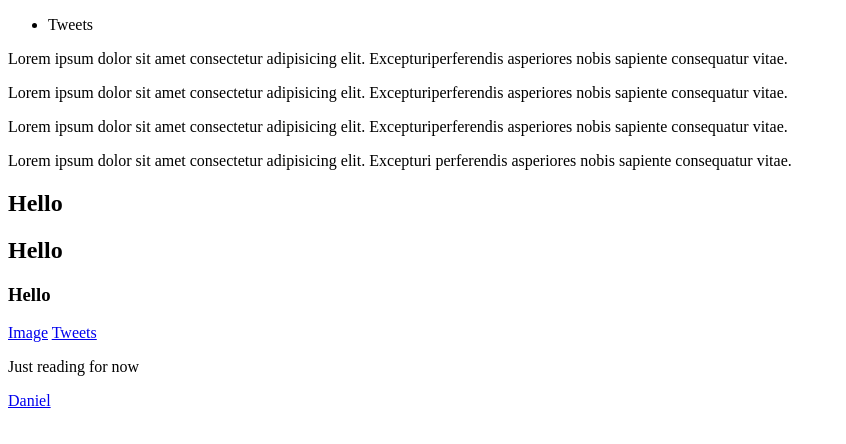
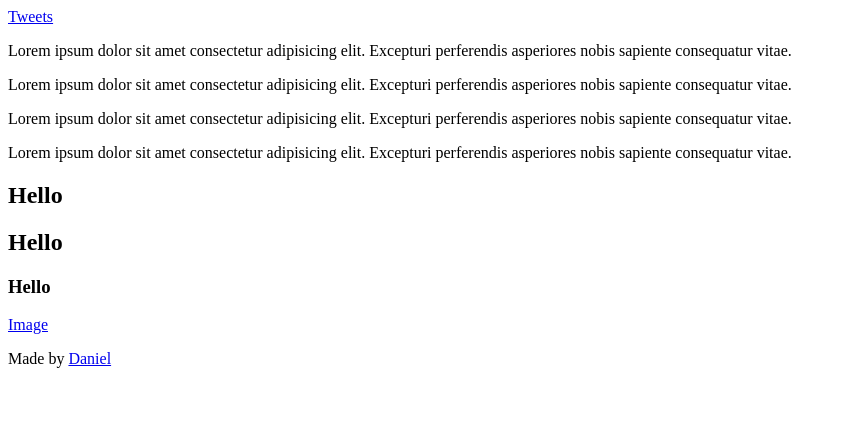
Before and after one commit to skidan007/My_First_Portfolio, a plain HTML site: page html_basic/index.html in a window 1280 px wide. Shown: the whole page, without its empty margins (0-846 px from the left). Drawn offline with Linux system fonts and the light colour scheme.

Commit message:
added footesr

```diff
--- a/html_basic/index.html
+++ b/html_basic/index.html
@@ -1,25 +1,25 @@
 <!DOCTYPE html>
 <html lang="en">
 <head>
-    <meta charset="UTF-8" />
-    <meta name="viewport" content="width=device-width, initial-scale=1.0" />
+    <meta charset="UTF-8">
+    <meta name="viewport" content="width=device-width, initial-scale=1.0">
     <title>Document</title>
 </head>
 <body>
-    <header><ul><li><a href="tweets.html"></a>Tweets</li></ul></header>
-    <main>
-      <article>
-        <p>Lorem ipsum dolor sit amet consectetur adipisicing elit. Excepturiperferendis asperiores nobis sapiente consequatur vitae.</p>
-        <p>Lorem ipsum dolor sit amet consectetur adipisicing elit. Excepturiperferendis asperiores nobis sapiente consequatur vitae.</p>
-        <p>Lorem ipsum dolor sit amet consectetur adipisicing elit. Excepturiperferendis asperiores nobis sapiente consequatur vitae.</p>
+    <header><a href="tweets.html">Tweets</a></header>
+    <main> <article>
+        <p>Lorem ipsum dolor sit amet consectetur adipisicing elit. Excepturi perferendis asperiores nobis sapiente consequatur vitae.</p>
+    <p>Lorem ipsum dolor sit amet consectetur adipisicing elit. Excepturi perferendis asperiores nobis sapiente consequatur vitae.</p>
+    <p>Lorem ipsum dolor sit amet consectetur adipisicing elit. Excepturi perferendis asperiores nobis sapiente consequatur vitae.</p>
     <p>Lorem ipsum dolor sit amet consectetur adipisicing elit. Excepturi perferendis asperiores nobis sapiente consequatur vitae.</p>
     <h1>Hello</h1>
     <h2>Hello</h2>
     <h3>Hello</h3>
     <a href="https://i.ibb.co/gTDZZT8/ALX-Logo-07.png">Image</a>
-        <a href="tweets.html">Tweets</a></article>
-      <aside> <p>Just reading for now</p></aside>
-    </main>
-    <footer><a href="https://i.ibb.co/gTDZZT8/ALX-Logo-07.png" target="_blank">Daniel</a></footer>
+    </article> <aside> <p></p></aside></main>
+    <footer> <p>Made by <a href="https://i.ibb.co/gTDZZT8/ALX-Logo-07.png" target="_blank">Daniel</a></p></footer>
+
+
+
 </body>
 </html>
```
Also changed, not shown: html_basic/tweets.html (+2 -3 lines). Lines whose indentation alone changed are shown as unchanged.
